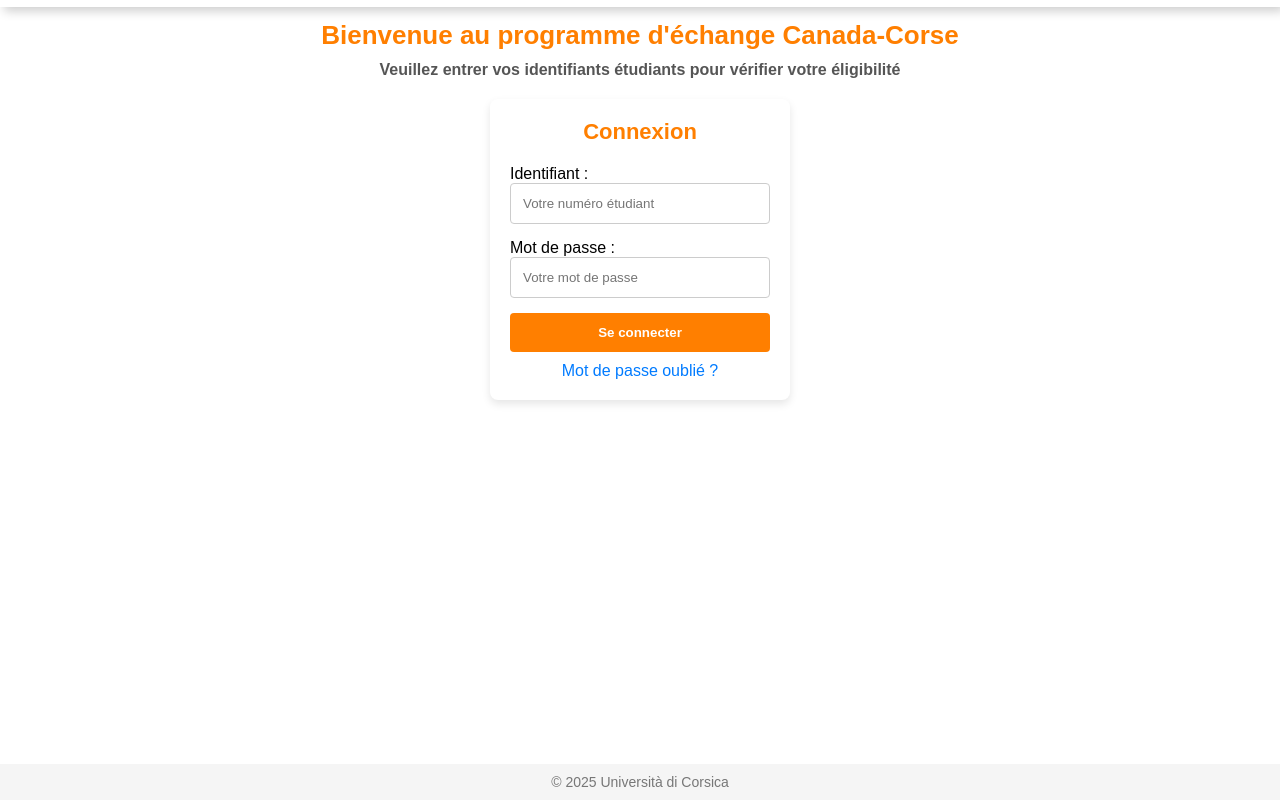
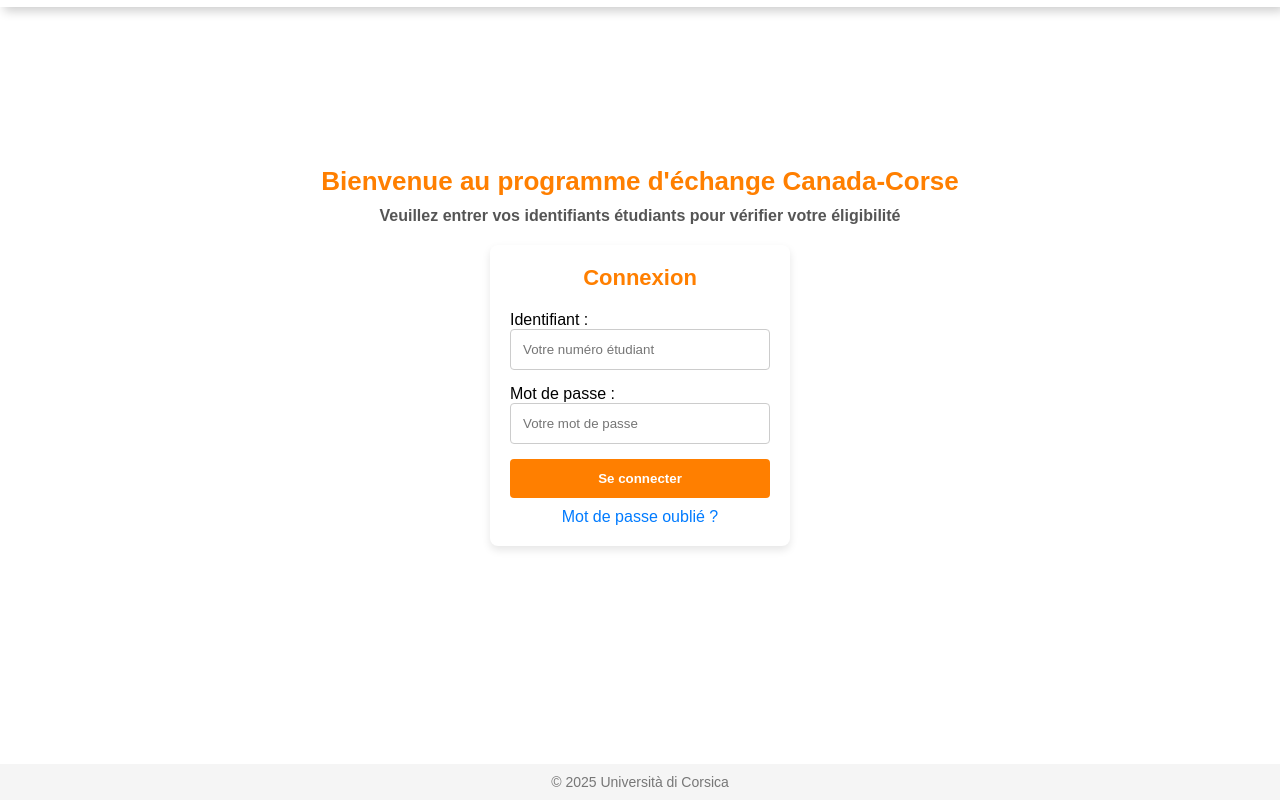
Before and after one commit to samat006/securite, a plain HTML site: page index.html in a window 1280 px wide. Shown: the part 120-920 px from the top of the page. Drawn offline with Linux system fonts and the light colour scheme.

Commit message:
Update styles.css

```diff
--- a/styles.css
+++ b/styles.css
@@ -87,6 +87,8 @@ body {
   flex-direction: column;
   align-items: center;
   padding: 20px;
+  padding-top: 13%;
+
 }
 
 .welcome-title {
```
